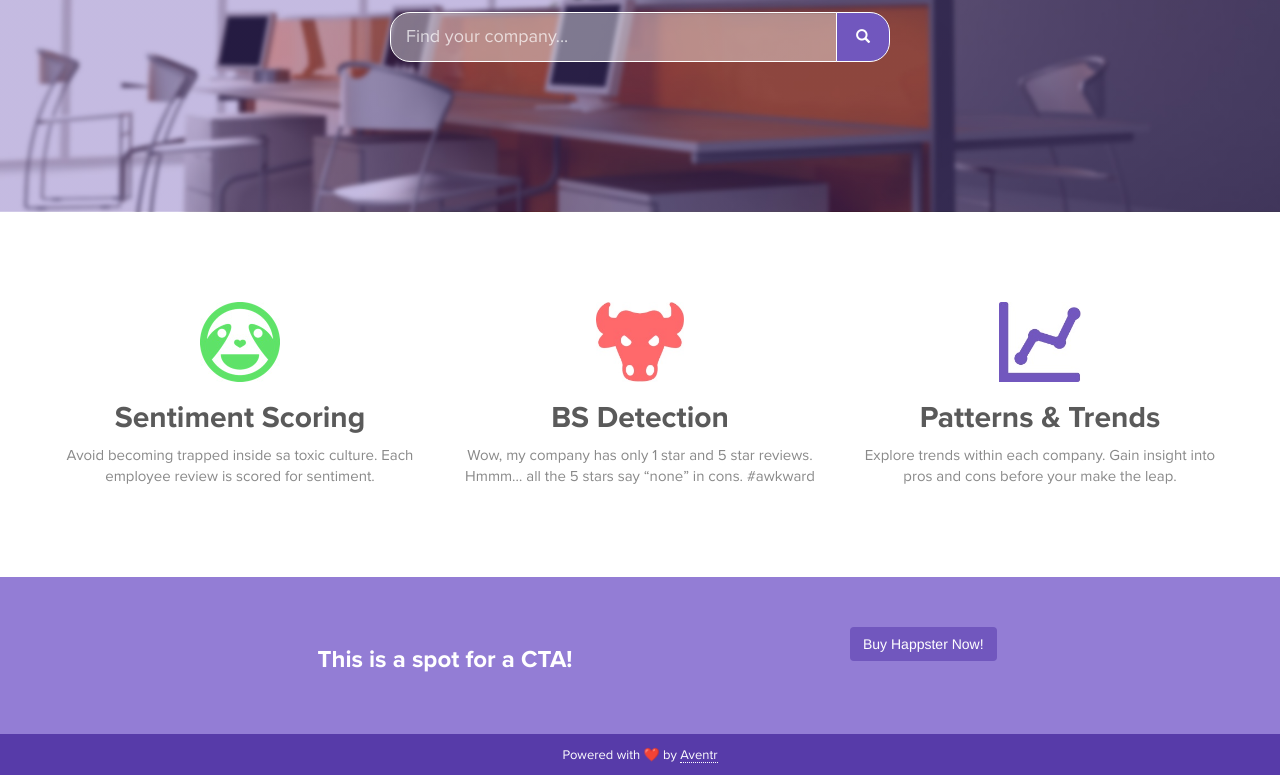
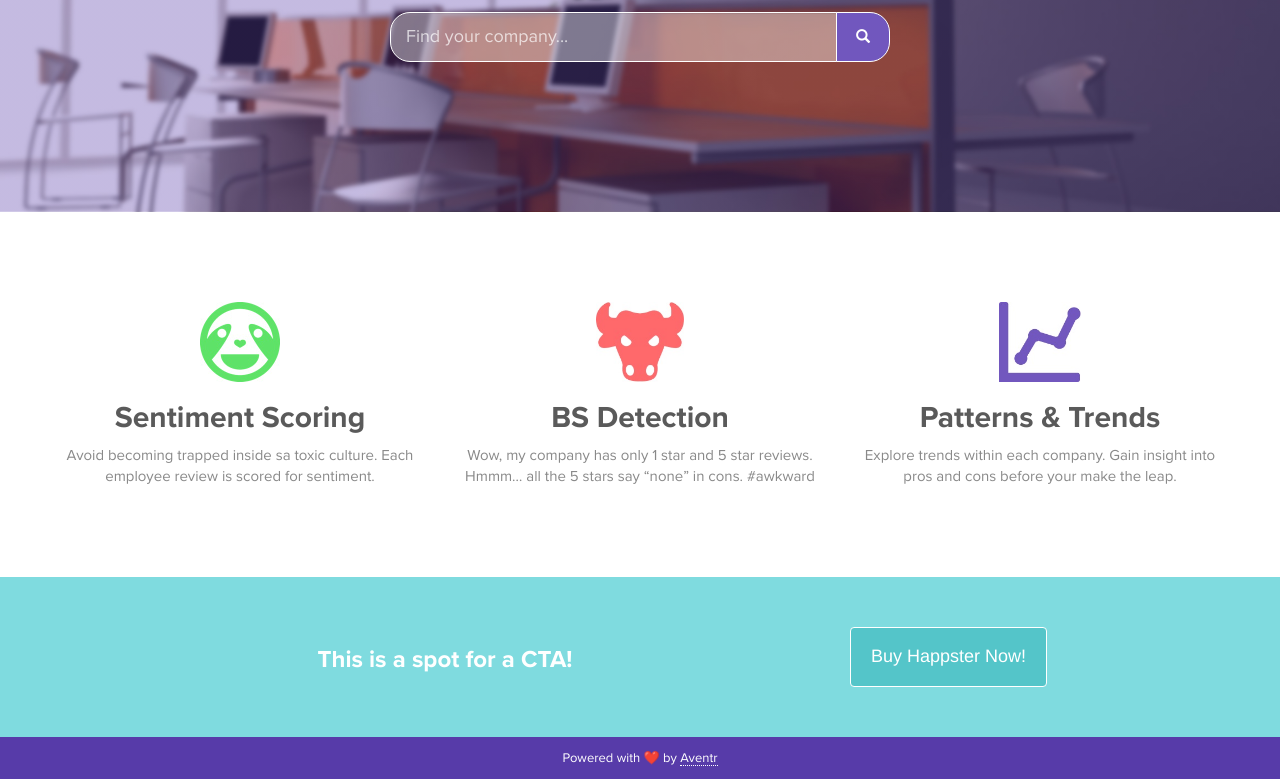
Before and after one commit to Eruedraith/happster-score, a website: page index.html in a window 1280 px wide. Shown: the part 309-1088 px from the top of the page. Drawn offline with nearby package versions, Linux system fonts and the light colour scheme.

Commit message:
cta section, search bar fix

```diff
--- a/css/main.css
+++ b/css/main.css
@@ -86,7 +86,7 @@
 
 #hp-container-3 {
   padding: 50px 0;
-  background: #937DD5;
+  background: #7FDBDF;
   color: #fff; }
 
 /* results page */
@@ -163,8 +163,15 @@
     color: #fff; }
 
 .btn.happster-btn {
-  background: #7157BE;
-  color: #fff; }
+  background: #54C5C9;
+  color: #fff;
+  padding: 16px 20px;
+  font-size: 18px;
+  border: 1px solid #fff;
+  transition: all 300ms ease; }
+  .btn.happster-btn:hover {
+    background: #169298;
+    color: #fff; }
 
 .btn.happster-search__btn {
   background: #7157BE;
--- a/scss/_base.scss
+++ b/scss/_base.scss
@@ -80,7 +80,7 @@
 
 #hp-container-3 {
 	padding: 50px 0;
-	background: $light-purple;
+	background: $light-blue;
 	color: #fff;
 }
 
@@ -201,8 +201,17 @@
 }
 
 .btn.happster-btn {
-	background: $purple;
-	color: #fff;
+	background: $blue;
+    color: #fff;
+    padding: 16px 20px;
+    font-size: 18px;
+    border: 1px solid #fff;
+    transition: all 300ms ease;
+
+    &:hover {
+    	background: $dark-blue;
+    	color: #fff;
+    }
 }
 
 // search button
```
